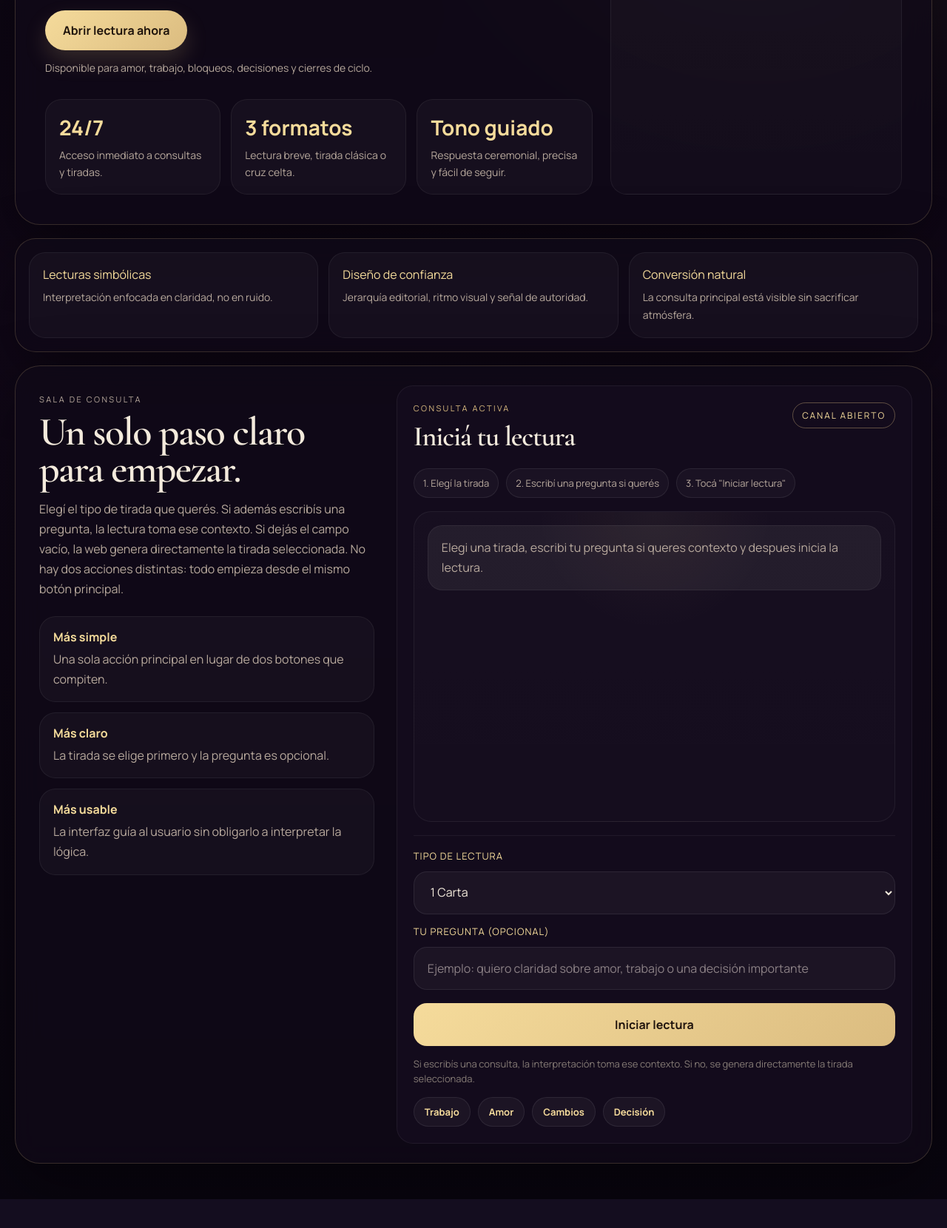
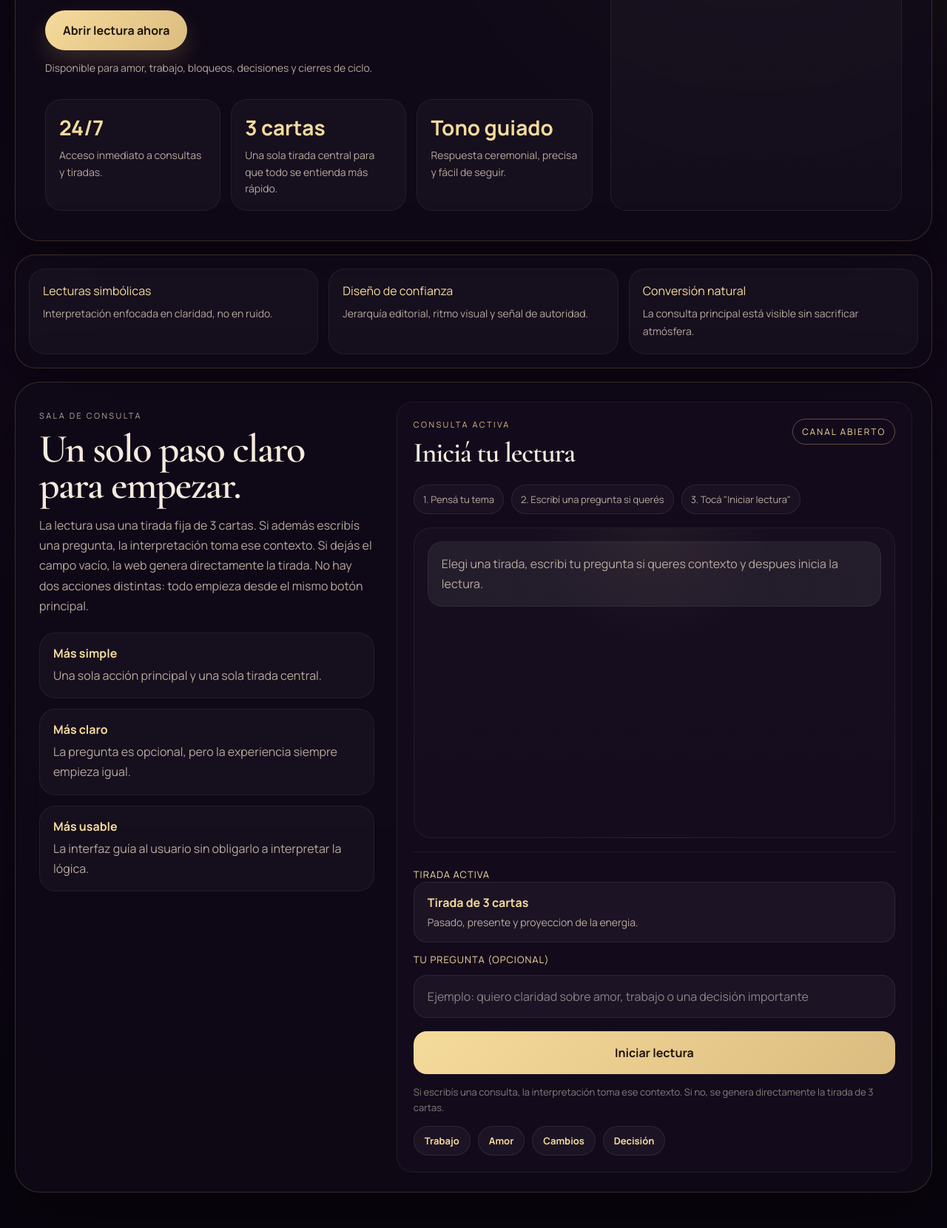
Before and after one commit to MatiasVilla91/Tarot, a Flask app: page / in a window 1280 px wide. Shown: the part 799-2459 px from the top of the page at 74% size. Before the commit the page ends 2420 px from the top, so only its background shows below. Run offline with Flask 3, Linux system fonts and the light colour scheme.

Commit message:
refactor: simplify reading flow to 3-card spread

```diff
--- a/app.py
+++ b/app.py
@@ -82,11 +82,8 @@ CARTAS_TAROT_COMPLETAS = [
 ]
 
 
-TIPOS_TIRADA = {
-    "1 carta": 1,
-    "3 cartas": 3,
-    "cruz celta": 10,
-}
+DEFAULT_TIRADA = "3 cartas"
+DEFAULT_TIRADA_CANTIDAD = 3
 
 
 TAROT_SYSTEM_PROMPT = """
@@ -197,7 +194,7 @@ def buscar_carta_por_nombre(mensaje: str) -> dict | None:
 
 @app.route("/")
 def home():
-    return render_template("index.html", tipos_tirada=sorted(TIPOS_TIRADA.keys(), key=lambda item: TIPOS_TIRADA[item]))
+    return render_template("index.html")
 
 
 @app.route("/chat", methods=["POST"])
@@ -270,11 +267,11 @@ def chat():
 @app.route("/tirada", methods=["POST"])
 def tirada():
     data = request.get_json(silent=True) or {}
-    tipo_tirada = str(data.get("tipo_tirada", "1 carta")).strip().lower()
-    if tipo_tirada not in TIPOS_TIRADA:
-        return jsonify({"error": "Tipo de tirada no reconocido. Usa 1 carta, 3 cartas o cruz celta."}), 400
+    tipo_tirada = str(data.get("tipo_tirada", DEFAULT_TIRADA)).strip().lower()
+    if tipo_tirada and tipo_tirada != DEFAULT_TIRADA:
+        return jsonify({"error": "Esta version usa una tirada fija de 3 cartas."}), 400
 
-    return jsonify({"tirada": generar_tirada(TIPOS_TIRADA[tipo_tirada])})
+    return jsonify({"tirada": generar_tirada(DEFAULT_TIRADA_CANTIDAD)})
 
 
 if __name__ == "__main__":
--- a/static/style.css
+++ b/static/style.css
@@ -425,6 +425,24 @@ body {
     line-height: 1.6;
 }
 
+.reading-mode-card {
+    padding: 16px 18px;
+    border-radius: 18px;
+    border: 1px solid rgba(255, 255, 255, 0.08);
+    background: rgba(255, 255, 255, 0.04);
+}
+
+.reading-mode-card strong {
+    display: block;
+    color: var(--gold-bright);
+    margin-bottom: 4px;
+}
+
+.reading-mode-card span {
+    color: var(--ink-soft);
+    font-size: 14px;
+}
+
 .flow-explainer {
     display: flex;
     flex-wrap: wrap;
--- a/templates/index.html
+++ b/templates/index.html
@@ -53,8 +53,8 @@
                         <span>Acceso inmediato a consultas y tiradas.</span>
                     </article>
                     <article class="stat-card">
-                        <strong>3 formatos</strong>
-                        <span>Lectura breve, tirada cl&aacute;sica o cruz celta.</span>
+                        <strong>3 cartas</strong>
+                        <span>Una sola tirada central para que todo se entienda m&aacute;s r&aacute;pido.</span>
                     </article>
                     <article class="stat-card">
                         <strong>Tono guiado</strong>
@@ -98,19 +98,19 @@
                 <p class="section-label">Sala de consulta</p>
                 <h2>Un solo paso claro para empezar.</h2>
                 <p>
-                    Eleg&iacute; el tipo de tirada que quer&eacute;s. Si adem&aacute;s escrib&iacute;s una pregunta, la lectura toma ese contexto.
-                    Si dej&aacute;s el campo vac&iacute;o, la web genera directamente la tirada seleccionada. No hay dos acciones distintas:
+                    La lectura usa una tirada fija de 3 cartas. Si adem&aacute;s escrib&iacute;s una pregunta, la interpretaci&oacute;n toma ese contexto.
+                    Si dej&aacute;s el campo vac&iacute;o, la web genera directamente la tirada. No hay dos acciones distintas:
                     todo empieza desde el mismo bot&oacute;n principal.
                 </p>
 
                 <div class="benefit-list">
                     <div>
                         <strong>M&aacute;s simple</strong>
-                        <span>Una sola acci&oacute;n principal en lugar de dos botones que compiten.</span>
+                        <span>Una sola acci&oacute;n principal y una sola tirada central.</span>
                     </div>
                     <div>
                         <strong>M&aacute;s claro</strong>
-                        <span>La tirada se elige primero y la pregunta es opcional.</span>
+                        <span>La pregunta es opcional, pero la experiencia siempre empieza igual.</span>
                     </div>
                     <div>
                         <strong>M&aacute;s usable</strong>
@@ -129,7 +129,7 @@
                 </div>
 
                 <div class="flow-explainer">
-                    <span>1. Eleg&iacute; la tirada</span>
+                    <span>1. Pens&aacute; tu tema</span>
                     <span>2. Escrib&iacute; una pregunta si quer&eacute;s</span>
                     <span>3. Toc&aacute; "Iniciar lectura"</span>
                 </div>
@@ -137,13 +137,12 @@
                 <div id="chatBox" class="chat-box"></div>
 
                 <div class="controls">
-                    <div class="spread-row solo-row">
-                        <label for="tipoTirada" class="field-label">Tipo de lectura</label>
-                        <select id="tipoTirada">
-                            {% for tipo in tipos_tirada %}
-                            <option value="{{ tipo }}">{{ tipo|title }}</option>
-                            {% endfor %}
-                        </select>
+                    <div class="reading-mode">
+                        <span class="field-label">Tirada activa</span>
+                        <div class="reading-mode-card">
+                            <strong>Tirada de 3 cartas</strong>
+                            <span>Pasado, presente y proyeccion de la energia.</span>
+                        </div>
                     </div>
 
                     <div class="chat-input-row solo-row">
@@ -152,7 +151,7 @@
                     </div>
 
                     <button id="primaryActionButton" type="button" class="primary-action">Iniciar lectura</button>
-                    <p class="field-hint">Si escrib&iacute;s una consulta, la interpretaci&oacute;n toma ese contexto. Si no, se genera directamente la tirada seleccionada.</p>
+                    <p class="field-hint">Si escrib&iacute;s una consulta, la interpretaci&oacute;n toma ese contexto. Si no, se genera directamente la tirada de 3 cartas.</p>
                 </div>
 
                 <div class="prompt-chips">
@@ -168,8 +167,8 @@
     <script>
         const chatBox = document.getElementById('chatBox');
         const inputField = document.getElementById('userMessage');
-        const spreadSelect = document.getElementById('tipoTirada');
         let typingIndicator = null;
+        let shuffleIndicator = null;
 
         function addMessage(message, sender, imageUrl = null, isInverted = false, cards = []) {
             const article = document.createElement('article');
@@ -255,10 +254,43 @@
             typingIndicator = null;
         }
 
-        async function sendMessage(userMessage) {
+        function showShuffleIndicator() {
+            if (shuffleIndicator) {
+                return;
+            }
+
+            shuffleIndicator = document.createElement('article');
+            shuffleIndicator.className = 'message bot shuffle-message';
+            shuffleIndicator.innerHTML = `
+                <div class="shuffle-stack" aria-hidden="true">
+                    <span class="shuffle-card shuffle-card-one"></span>
+                    <span class="shuffle-card shuffle-card-two"></span>
+                    <span class="shuffle-card shuffle-card-three"></span>
+                </div>
+                <p>Mezclando las cartas y abriendo la tirada...</p>
+            `;
+
+            chatBox.appendChild(shuffleIndicator);
+            chatBox.scrollTop = chatBox.scrollHeight;
+        }
+
+        function hideShuffleIndicator() {
+            if (!shuffleIndicator) {
+                return;
+            }
+
+            shuffleIndicator.remove();
+            shuffleIndicator = null;
+        }
+
+        async function sendMessage(userMessage, showShuffle = false) {
             addMessage(userMessage, 'user');
             inputField.value = '';
-            showTypingIndicator();
+            if (showShuffle) {
+                showShuffleIndicator();
+            } else {
+                showTypingIndicator();
+            }
 
             try {
                 const response = await fetch('/chat', {
@@ -268,6 +300,7 @@
                 });
 
                 const data = await response.json();
+                hideShuffleIndicator();
                 hideTypingIndicator();
                 if (!response.ok) {
                     addMessage(data.respuesta || 'No se pudo procesar el mensaje.', 'bot');
@@ -276,15 +309,16 @@
 
                 addMessage(data.respuesta, 'bot', data.imagen, data.invertida, data.cartas || []);
             } catch (error) {
+                hideShuffleIndicator();
                 hideTypingIndicator();
                 addMessage('Error al conectar con el servidor.', 'bot');
             }
         }
 
         async function realizarTirada() {
-            const tipoTirada = spreadSelect.value;
+            const tipoTirada = '3 cartas';
             addMessage(`Tirada solicitada: ${tipoTirada}`, 'user');
-            showTypingIndicator();
+            showShuffleIndicator();
 
             try {
                 const response = await fetch('/tirada', {
@@ -294,6 +328,7 @@
                 });
 
                 const data = await response.json();
+                hideShuffleIndicator();
                 hideTypingIndicator();
                 if (!response.ok) {
                     addMessage(data.error || 'No se pudo generar la tirada.', 'bot');
@@ -302,6 +337,7 @@
 
                 addMessage(`Resultado de la tirada ${tipoTirada}.`, 'bot', null, false, data.tirada || []);
             } catch (error) {
+                hideShuffleIndicator();
                 hideTypingIndicator();
                 addMessage('Error al realizar la tirada.', 'bot');
             }
@@ -310,7 +346,7 @@
         async function handlePrimaryAction() {
             const userMessage = inputField.value.trim();
             if (userMessage) {
-                await sendMessage(userMessage);
+                await sendMessage(userMessage, userMessage.toLowerCase().includes('tirada'));
                 return;
             }
 
```
Also changed, not shown: other parts of static/style.css (+99 -0 lines), README.md.
